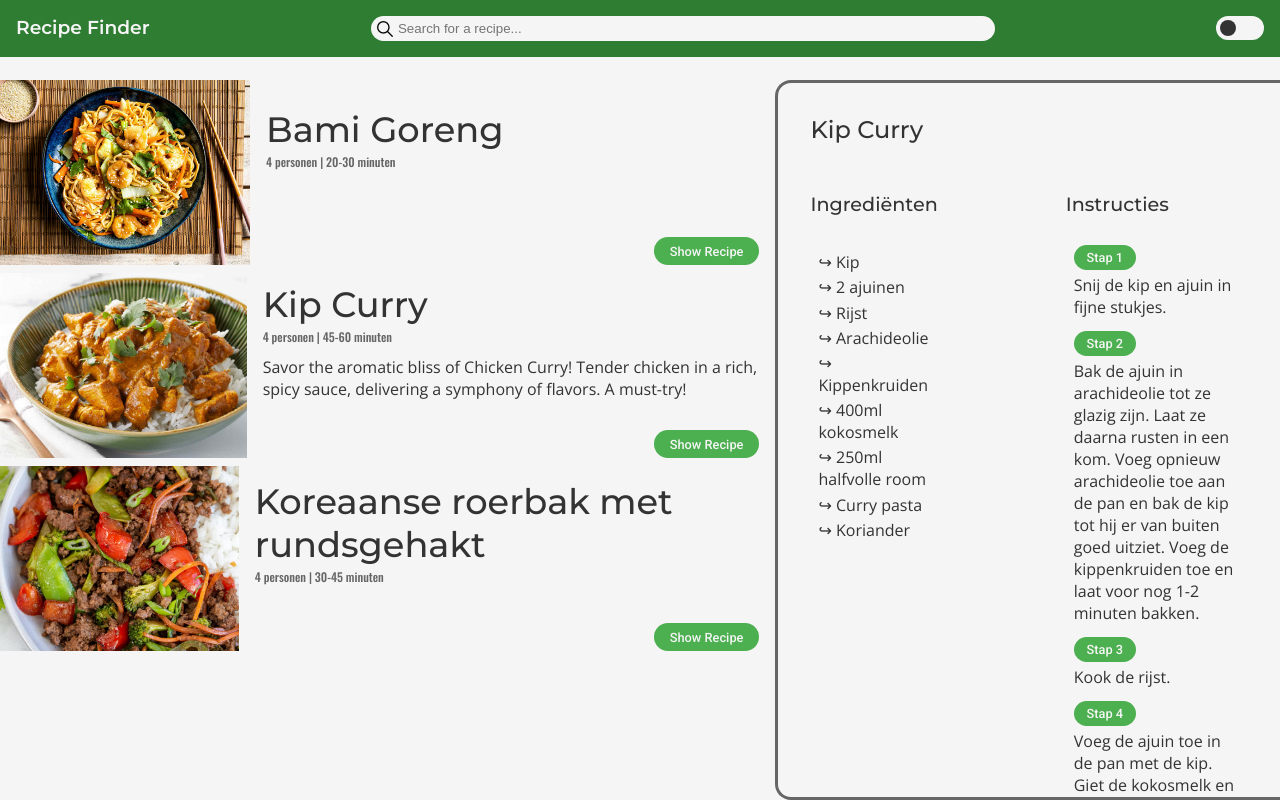
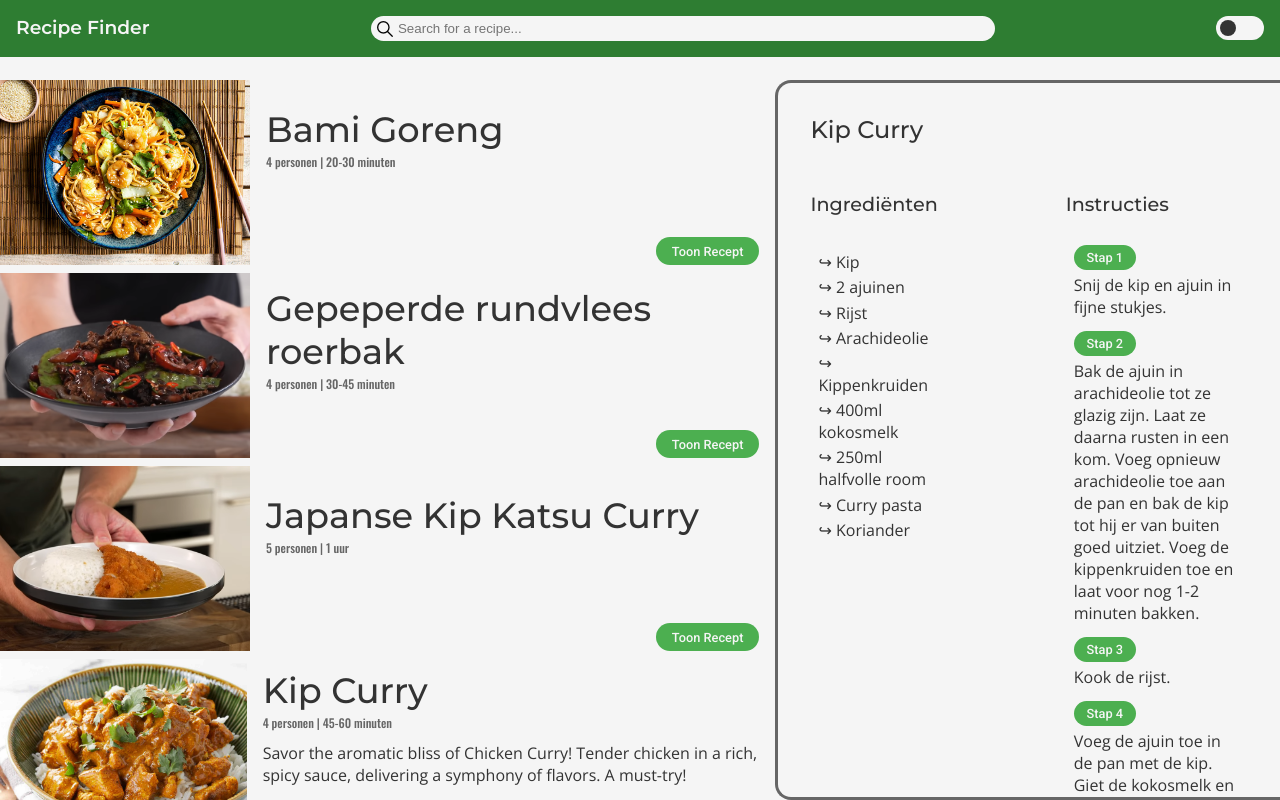
Before and after one commit to TomeIDK/Recipe-Finder, a website: page index.html in a window 1280 px wide. Drawn offline with nearby package versions, Linux system fonts and the light colour scheme.

Commit message:
New recipes, Readme, Todo
- Added new recipes (no desc's)
- Setting up README
- Added TODO tasks which are going to be converted into GitHub issues

```diff
--- a/data/recipes.json
+++ b/data/recipes.json
@@ -26,7 +26,7 @@
       ]
     },
     {
-      "img": "/images/koreanbeefstirfry.jpg",
+      "img": "/images/koreanbeefstirfry.png",
       "title": "Koreaanse roerbak met rundsgehakt",
       "summary": "",
       "time": "4 personen | 30-45 minuten",
@@ -40,18 +40,19 @@
       "time": "4 personen | 20-30 minuten",
       "ingredients": [
         "2 kippenborsten",
-        "500g spaghetti",
+        "500g capellini",
         "3 stengels prei",
-        "100ml soja saus",
-        "1 el oestersaus",
+        "150ml soja saus",
+        "3/4 el oestersaus",
         "1 el rijstwijnazijn",
         "2 el sesamolie",
+        "1 el mirin",
         "2 teentjes look",
         "15g gember"
       ],
       "instructions": [
         "Snij de kip en prei in fijne stukjes.",
-        "Pers de look en rasp de gember en doe deze in een kom. Voeg vervolgens de soja saus, oestersaus, rijstwijnazijn, sesamolie toe en mix met een garde.",
+        "Pers de look en rasp de gember en doe deze in een kom. Voeg vervolgens de soja saus, oestersaus, rijstwijnazijn, sesamolie, en mirin toe en mix met een garde.",
         "Wok de prei totdat ze zacht is om de zoete smaak te laten vrijkomen. Laat het daarna rusten in een kom.",
         "Zet een kom water aan de kook en voeg de pasta toe wanneer het kookt.",
         "Neem 1-2 el van de saus en meng ze door de kip met de hand zodat de saus goed in de kip trekt.",
@@ -60,6 +61,66 @@
         "Giet de pasta af wanneer deze klaar is en leg het in de wokpan. Giet 3/4de van de saus uit over de pasta en meng zodat de pasta de saus absorbeerd.",
         "Voeg de kip en de prei toe aan de kom en meng eventjes. Giet vervolgens de rest van de saus in de kom en meng nog 2 mins voordat je het serveert."
       ]
+    },
+    {
+      "img": "/images/pepperbeefstirfry.png",
+      "title": "Gepeperde rundvlees roerbak",
+      "summary": "",
+      "time": "4 personen | 30-45 minuten",
+      "ingredients": [
+        "2 kippenborsten"
+      ],
+      "instructions": [
+        "Snij de kip en prei in fijne stukjes."
+      ]
+    },
+    {
+      "img": "/images/japanesechickenkatsucurry.png",
+      "title": "Japanse Kip Katsu Curry",
+      "summary": "",
+      "time": "5 personen | 1 uur",
+      "ingredients": [
+        "2 kippenborsten"
+      ],
+      "instructions": [
+        "Snij de kip en prei in fijne stukjes."
+      ]
+    },
+    {
+      "img": "/images/pastawithchipolataandcarrots.webp",
+      "title": "Pasta met chipolata's en worteltjes",
+      "summary": "",
+      "time": "4 personen | 30 minuten",
+      "ingredients": [
+        "2 kippenborsten"
+      ],
+      "instructions": [
+        "Snij de kip en prei in fijne stukjes."
+      ]
+    },
+    {
+      "img": "/images/sweet&sourchicken.png",
+      "title": "Zoetzure kip",
+      "summary": "",
+      "time": "? personen | ? minuten",
+      "ingredients": [
+        "2 kippenborsten"
+      ],
+      "instructions": [
+        "Snij de kip en prei in fijne stukjes."
+      ]
+    },
+    {
+      "img": "/images/chickenwraps.png",
+      "title": "Kip en pepermayonnaise wraps",
+      "summary": "",
+      "time": "? personen | ? minuten",
+      "ingredients": [
+        "2 kippenborsten"
+      ],
+      "instructions": [
+        "Snij de kip en prei in fijne stukjes."
+      ]
     }
   ]
 }
--- a/index.html
+++ b/index.html
@@ -44,7 +44,7 @@
                 </p>
               </div>
               <button id="btn-toggle-1" class="card__toggle">
-                Show Recipe
+                Toon Recept
               </button>
             </div>
           </div>
--- a/js/index.js
+++ b/js/index.js
@@ -1,11 +1,6 @@
-//TODO:
-//1: Modal functionality
-
 const cards = document.getElementById("cards");
 const cardToggle = document.getElementsByClassName("card__toggle");
 const cardRecipe = document.getElementById("recipe");
-const modal = document.getElementById("modal");
-const close = document.getElementsByClassName("close")[0];
 let recipeList = getRecipes();
 
 //Generate and append cards from json file
```
Also changed, not shown: TODO.txt (+9 -0 lines), README.md, images/chickenwraps.png (added), images/japanesechickenkatsucurry.png (added), images/koreanbeefstirfry.jpg (deleted), images/koreanbeefstirfry.png (added), images/pastawithchipolataandcarrots.webp (added), images/pepperbeefstirfry.png (added), images/sweet&sourchicken.png (added).
